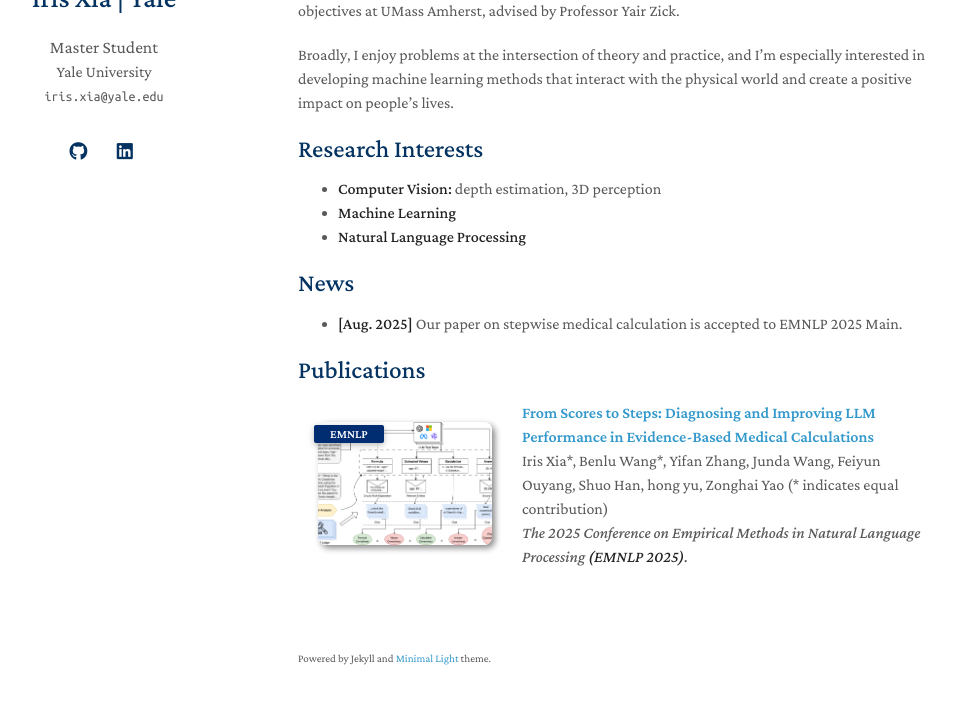
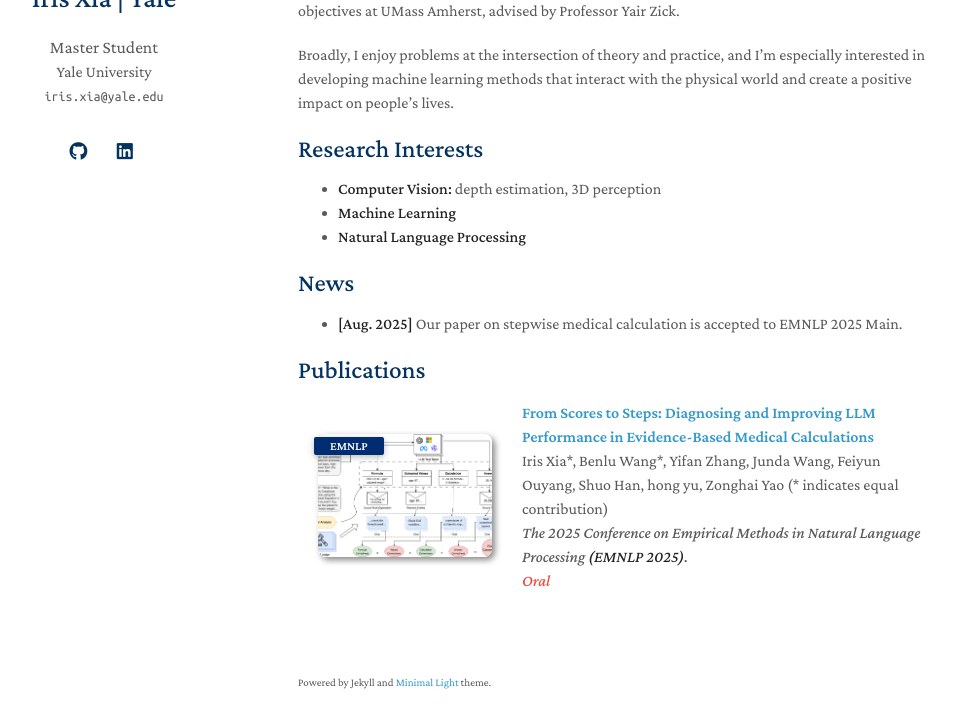
Before and after one commit to Barricature/Barricature.github.io, a Jekyll site: the page built from index.md, in a window 1280 px wide and 969 px high, cut to the strip 206-934 px from the top of the window. Shown: the whole strip, without its empty margins (172-1127 px from the left). Built offline with Jekyll 4.4.1, drawn with Linux system fonts in a browser that asks for light colours; a style sheet for code colours, icons or effects is not loaded; our own code applies the rules of GitHub Pages for plain Markdown files.

Commit message:
updated oral selection

```diff
--- a/_data/publications.yml
+++ b/_data/publications.yml
@@ -8,7 +8,7 @@ main:
     # code: https://github.com/MrGiovanni/ContinualLearning
     # bibtex: https://bib.yliu.me/MICCAI23.txt
     image: ./assets/img/llm_eval.png
-    # notes: Accepted
+    notes: Oral
 
   # - title: "Mnemonics Training: Multi-Class Incremental Learning without Forgetting"
   #   authors: <strong>Yaoyao Liu</strong>, Yuting Su, An-An Liu, Bernt Schiele, Qianru Sun
```
